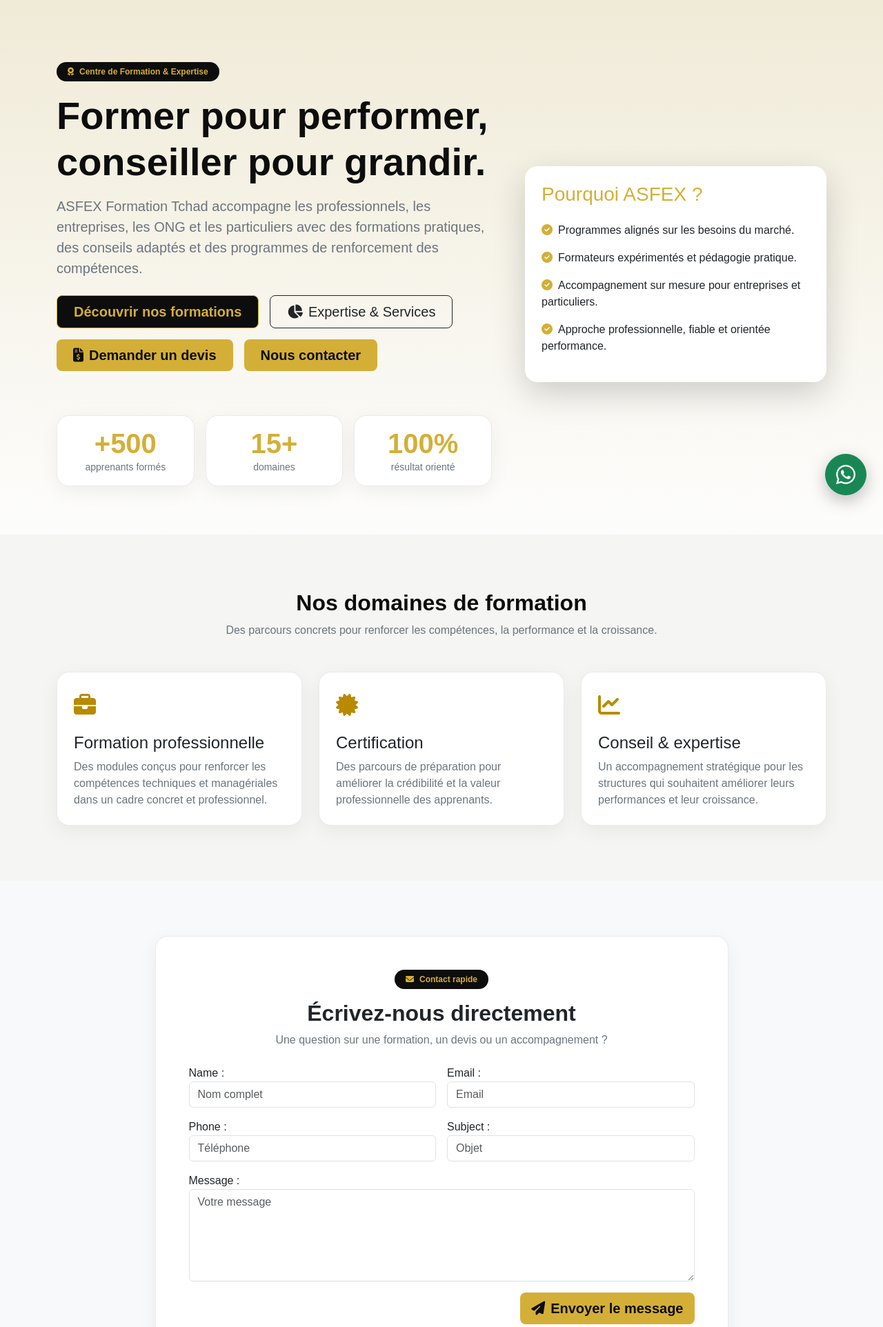
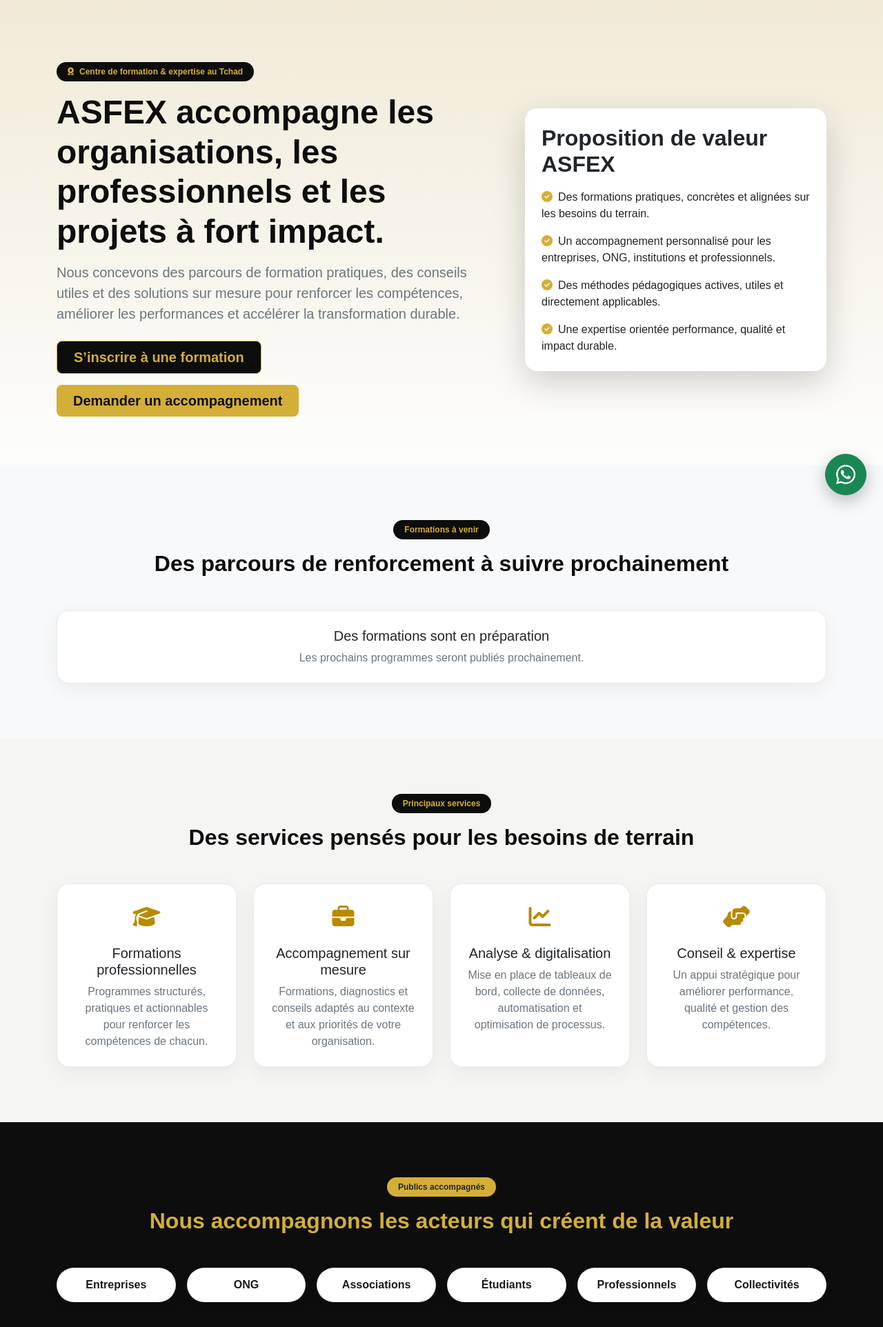
Before and after one commit to f3l1x235/afex, a Django app: page / in a window 1280 px wide. Shown: the part 58-1982 px from the top of the page at 69% size. Run offline with Django 5.2, Linux system fonts and the light colour scheme; data comes from the database, SQL or seed files in the repository; data that the repository does not hold is empty.

Commit message:
Enhance home page layout and SEO metadata; add test for home page sections

```diff
--- a/siteapp/views.py
+++ b/siteapp/views.py
@@ -35,7 +35,7 @@ def admin_logout(request):
 
 
 def home(request):
-    courses = Course.objects.prefetch_related('levels').order_by('created_at')[:3]
+    courses = Course.objects.prefetch_related('levels').exclude(status='terminee').order_by('start_date', 'created_at')[:3]
     latest_articles = Article.objects.order_by('-created_at')[:3]
     seo = SEOSettings.get_current()
     contact_form = ContactMessageForm(request.POST or None)
--- a/templates/home.html
+++ b/templates/home.html
@@ -1,8 +1,8 @@
 {% extends 'base.html' %}
 
-{% block title %}{{ seo_settings.homepage_title }}{% endblock %}
-{% block meta_description %}{{ seo_settings.meta_description }}{% endblock %}
-{% block meta_keywords %}{{ seo_settings.focus_keyword }}{% endblock %}
+{% block title %}{{ page_title|default:seo_settings.homepage_title }}{% endblock %}
+{% block meta_description %}{{ meta_description|default:seo_settings.meta_description }}{% endblock %}
+{% block meta_keywords %}{{ meta_keywords|default:seo_settings.focus_keyword }}{% endblock %}
 
 {% block content %}
 <section class="hero-section">
@@ -10,45 +10,23 @@
     <div class="row align-items-center g-5">
       <div class="col-lg-7">
         <span class="badge bg-dark text-gold px-3 py-2 rounded-pill mb-3">
-          <i class="fa-solid fa-award me-2"></i>Centre de Formation & Expertise
+          <i class="fa-solid fa-award me-2"></i>Centre de formation & expertise au Tchad
         </span>
-        <h1 class="display-4 fw-bold mb-3">Former pour performer, conseiller pour grandir.</h1>
-        <p class="lead text-secondary">ASFEX Formation Tchad accompagne les professionnels, les entreprises, les ONG et les particuliers avec des formations pratiques, des conseils adaptés et des programmes de renforcement des compétences.</p>
-        <div class="d-flex flex-wrap gap-3 mt-4">
-          <a href="/formations/" class="btn btn-dark-gold btn-lg px-4">Découvrir nos formations</a>
-          <a href="{% url 'expertise' %}" class="btn btn-outline-dark btn-lg px-4"><i class="fa-solid fa-chart-pie me-2"></i>Expertise & Services</a>
-          <a href="{% url 'quote_request' %}" class="btn btn-gold btn-lg px-4"><i class="fa-solid fa-file-invoice-dollar me-2"></i>Demander un devis</a>
-          <a href="/contact/" class="btn btn-gold btn-lg px-4">Nous contacter</a>
-        </div>
-        <div class="row mt-5 g-3 text-center">
-          <div class="col-md-4">
-            <div class="card p-3 h-100">
-              <div class="display-6 fw-bold text-gold">+500</div>
-              <small class="text-secondary">apprenants formés</small>
-            </div>
-          </div>
-          <div class="col-md-4">
-            <div class="card p-3 h-100">
-              <div class="display-6 fw-bold text-gold">15+</div>
-              <small class="text-secondary">domaines</small>
-            </div>
-          </div>
-          <div class="col-md-4">
-            <div class="card p-3 h-100">
-              <div class="display-6 fw-bold text-gold">100%</div>
-              <small class="text-secondary">résultat orienté</small>
-            </div>
-          </div>
+        <h1 class="display-5 fw-bold mb-3">ASFEX accompagne les organisations, les professionnels et les projets à fort impact.</h1>
+        <p class="lead text-secondary mb-4">Nous concevons des parcours de formation pratiques, des conseils utiles et des solutions sur mesure pour renforcer les compétences, améliorer les performances et accélérer la transformation durable.</p>
+        <div class="d-flex flex-wrap gap-3 mt-3">
+          <a href="{% url 'courses' %}" class="btn btn-dark-gold btn-lg px-4">S’inscrire à une formation</a>
+          <a href="{% url 'quote_request' %}" class="btn btn-gold btn-lg px-4">Demander un accompagnement</a>
         </div>
       </div>
       <div class="col-lg-5">
         <div class="card p-4 border-0 shadow-lg">
-          <h3 class="mb-4 text-gold">Pourquoi ASFEX ?</h3>
-          <ul class="list-unstyled">
-            <li class="mb-3"><i class="fa-solid fa-circle-check text-gold me-2"></i>Programmes alignés sur les besoins du marché.</li>
-            <li class="mb-3"><i class="fa-solid fa-circle-check text-gold me-2"></i>Formateurs expérimentés et pédagogie pratique.</li>
-            <li class="mb-3"><i class="fa-solid fa-circle-check text-gold me-2"></i>Accompagnement sur mesure pour entreprises et particuliers.</li>
-            <li><i class="fa-solid fa-circle-check text-gold me-2"></i>Approche professionnelle, fiable et orientée performance.</li>
+          <h2 class="fw-bold mb-3">Proposition de valeur ASFEX</h2>
+          <ul class="list-unstyled mb-0">
+            <li class="mb-3"><i class="fa-solid fa-circle-check text-gold me-2"></i>Des formations pratiques, concrètes et alignées sur les besoins du terrain.</li>
+            <li class="mb-3"><i class="fa-solid fa-circle-check text-gold me-2"></i>Un accompagnement personnalisé pour les entreprises, ONG, institutions et professionnels.</li>
+            <li class="mb-3"><i class="fa-solid fa-circle-check text-gold me-2"></i>Des méthodes pédagogiques actives, utiles et directement applicables.</li>
+            <li><i class="fa-solid fa-circle-check text-gold me-2"></i>Une expertise orientée performance, qualité et impact durable.</li>
           </ul>
         </div>
       </div>
@@ -56,58 +34,78 @@
   </div>
 </section>
 
-<section class="section-pad">
+<section class="section-pad bg-light">
   <div class="container">
     <div class="text-center mb-5">
-      <h2 class="fw-bold">Nos domaines de formation</h2>
-      <p class="text-secondary">Des parcours concrets pour renforcer les compétences, la performance et la croissance.</p>
+      <span class="badge bg-dark text-gold px-3 py-2 rounded-pill mb-3">Formations à venir</span>
+      <h2 class="fw-bold">Des parcours de renforcement à suivre prochainement</h2>
     </div>
     <div class="row g-4">
-      <div class="col-md-4">
+      {% for course in courses %}
+      <div class="col-lg-4">
         <div class="card h-100 p-4">
-          <div class="feature-icon mb-3"><i class="fa-solid fa-briefcase"></i></div>
-          <h4>Formation professionnelle</h4>
-          <p class="text-secondary mb-0">Des modules conçus pour renforcer les compétences techniques et managériales dans un cadre concret et professionnel.</p>
+          <span class="badge bg-light text-dark rounded-pill mb-3">{{ course.category }}</span>
+          <h3 class="h4 mb-2">{{ course.name }}</h3>
+          <div class="mb-3">
+            {% for level in course.levels.all %}
+              <span class="badge bg-light text-dark border me-1 mb-1">{{ level.name }}</span>
+            {% endfor %}
+          </div>
+          <p class="text-secondary mb-3">{{ course.summary }}</p>
+          <div class="small text-dark fw-semibold mb-2">
+            {% if course.start_date %}<i class="fa-regular fa-calendar me-2"></i>Début : {{ course.start_date|date:"d/m/Y" }}{% else %}<i class="fa-regular fa-clock me-2"></i>À venir{% endif %}
+          </div>
+          <div class="small text-secondary mb-3">
+            <i class="fa-solid fa-hourglass-half me-2"></i>{{ course.duration }} · {{ course.get_modality_display }}
+          </div>
+          <a href="{% url 'course_detail' course.pk %}" class="btn btn-dark-gold w-100">Voir la formation</a>
         </div>
       </div>
-      <div class="col-md-4">
-        <div class="card h-100 p-4">
-          <div class="feature-icon mb-3"><i class="fa-solid fa-certificate"></i></div>
-          <h4>Certification</h4>
-          <p class="text-secondary mb-0">Des parcours de préparation pour améliorer la crédibilité et la valeur professionnelle des apprenants.</p>
+      {% empty %}
+      <div class="col-12">
+        <div class="card p-4 text-center">
+          <h3 class="h5 mb-2">Des formations sont en préparation</h3>
+          <p class="text-secondary mb-0">Les prochains programmes seront publiés prochainement.</p>
         </div>
       </div>
-      <div class="col-md-4">
-        <div class="card h-100 p-4">
-          <div class="feature-icon mb-3"><i class="fa-solid fa-chart-line"></i></div>
-          <h4>Conseil & expertise</h4>
-          <p class="text-secondary mb-0">Un accompagnement stratégique pour les structures qui souhaitent améliorer leurs performances et leur croissance.</p>
-        </div>
-      </div>
+      {% endfor %}
     </div>
   </div>
 </section>
 
-<section class="section-pad bg-light" id="message">
+<section class="section-pad">
   <div class="container">
-    <div class="row justify-content-center">
-      <div class="col-lg-9">
-        <div class="card p-4 p-lg-5">
-          <div class="text-center mb-4">
-            <span class="badge bg-dark text-gold rounded-pill px-3 py-2 mb-3"><i class="fa-solid fa-envelope me-2"></i>Contact rapide</span>
-            <h2 class="fw-bold">Écrivez-nous directement</h2>
-            <p class="text-secondary mb-0">Une question sur une formation, un devis ou un accompagnement ?</p>
-          </div>
-          <form method="post" class="row g-3">
-            {% csrf_token %}
-            {% for field in contact_form %}
-              <div class="{% if field.name == 'message' %}col-12{% else %}col-md-6{% endif %}">
-                {{ field.label_tag }}{{ field }}
-                {% for error in field.errors %}<div class="text-danger small">{{ error }}</div>{% endfor %}
-              </div>
-            {% endfor %}
-            <div class="col-12 text-end"><button type="submit" class="btn btn-gold btn-lg"><i class="fa-solid fa-paper-plane me-2"></i>Envoyer le message</button></div>
-          </form>
+    <div class="text-center mb-5">
+      <span class="badge bg-dark text-gold px-3 py-2 rounded-pill mb-3">Principaux services</span>
+      <h2 class="fw-bold">Des services pensés pour les besoins de terrain</h2>
+    </div>
+    <div class="row g-4">
+      <div class="col-md-6 col-lg-3">
+        <div class="card h-100 p-4 text-center">
+          <div class="feature-icon mb-3"><i class="fa-solid fa-graduation-cap"></i></div>
+          <h3 class="h5">Formations professionnelles</h3>
+          <p class="text-secondary mb-0">Programmes structurés, pratiques et actionnables pour renforcer les compétences de chacun.</p>
+        </div>
+      </div>
+      <div class="col-md-6 col-lg-3">
+        <div class="card h-100 p-4 text-center">
+          <div class="feature-icon mb-3"><i class="fa-solid fa-briefcase"></i></div>
+          <h3 class="h5">Accompagnement sur mesure</h3>
+          <p class="text-secondary mb-0">Formations, diagnostics et conseils adaptés au contexte et aux priorités de votre organisation.</p>
+        </div>
+      </div>
+      <div class="col-md-6 col-lg-3">
+        <div class="card h-100 p-4 text-center">
+          <div class="feature-icon mb-3"><i class="fa-solid fa-chart-line"></i></div>
+          <h3 class="h5">Analyse & digitalisation</h3>
+          <p class="text-secondary mb-0">Mise en place de tableaux de bord, collecte de données, automatisation et optimisation de processus.</p>
+        </div>
+      </div>
+      <div class="col-md-6 col-lg-3">
+        <div class="card h-100 p-4 text-center">
+          <div class="feature-icon mb-3"><i class="fa-solid fa-handshake-angle"></i></div>
+          <h3 class="h5">Conseil & expertise</h3>
+          <p class="text-secondary mb-0">Un appui stratégique pour améliorer performance, qualité et gestion des compétences.</p>
         </div>
       </div>
     </div>
@@ -117,30 +115,16 @@
 <section class="section-pad bg-dark text-white">
   <div class="container">
     <div class="text-center mb-5">
-      <h2 class="fw-bold text-gold">Nos valeurs</h2>
+      <span class="badge bg-gold text-dark px-3 py-2 rounded-pill mb-3">Publics accompagnés</span>
+      <h2 class="fw-bold text-gold">Nous accompagnons les acteurs qui créent de la valeur</h2>
     </div>
-    <div class="row g-4">
-      <div class="col-md-4">
-        <div class="card h-100 p-4 bg-black border-0 text-white">
-          <div class="feature-icon mb-3 text-gold"><i class="fa-solid fa-medal"></i></div>
-          <h4 class="text-gold">Qualité</h4>
-          <p class="text-light mb-0">Des contenus structurés, utiles et alignés sur les besoins des acteurs économiques et sociaux.</p>
-        </div>
-      </div>
-      <div class="col-md-4">
-        <div class="card h-100 p-4 bg-black border-0 text-white">
-          <div class="feature-icon mb-3 text-gold"><i class="fa-solid fa-users"></i></div>
-          <h4 class="text-gold">Accessibilité</h4>
-          <p class="text-light mb-0">Une pédagogie claire, pratique et orientée vers le terrain, pour un apprentissage réel.</p>
-        </div>
-      </div>
-      <div class="col-md-4">
-        <div class="card h-100 p-4 bg-black border-0 text-white">
-          <div class="feature-icon mb-3 text-gold"><i class="fa-solid fa-bolt"></i></div>
-          <h4 class="text-gold">Impact</h4>
-          <p class="text-light mb-0">Des compétences transférables et un accompagnement qui transforme les besoins en actions concrètes.</p>
-        </div>
-      </div>
+    <div class="row g-3 text-center">
+      <div class="col-md-4 col-lg-2"><div class="logo-pill">Entreprises</div></div>
+      <div class="col-md-4 col-lg-2"><div class="logo-pill">ONG</div></div>
+      <div class="col-md-4 col-lg-2"><div class="logo-pill">Associations</div></div>
+      <div class="col-md-4 col-lg-2"><div class="logo-pill">Étudiants</div></div>
+      <div class="col-md-4 col-lg-2"><div class="logo-pill">Professionnels</div></div>
+      <div class="col-md-4 col-lg-2"><div class="logo-pill">Collectivités</div></div>
     </div>
   </div>
 </section>
@@ -148,26 +132,22 @@
 <section class="section-pad">
   <div class="container">
     <div class="text-center mb-5">
-      <h2 class="fw-bold">Formations phares</h2>
+      <span class="badge bg-dark text-gold px-3 py-2 rounded-pill mb-3">Quelques réalisations</span>
+      <h2 class="fw-bold">Chiffres clés et impact ASFEX</h2>
     </div>
-    <div class="row g-4">
-      {% for course in courses %}
-        <div class="col-md-4">
-          <div class="card h-100 p-4">
-            <span class="badge bg-light text-dark rounded-pill mb-3">{{ course.category }}</span>
-            <h4>{{ course.name }}</h4>
-            <div class="mb-2">{% for level in course.levels.all %}<span class="badge bg-light text-dark border me-1">{{ level.name }}</span>{% endfor %}</div>
-            <p class="text-secondary mb-0">{{ course.summary }}</p>
-          </div>
-        </div>
-      {% empty %}
-        <div class="col-12">
-          <div class="card p-4 text-center">
-            <strong>Programmes en préparation</strong>
-            <p class="text-secondary mb-0">Nous préparons des formations de pointe pour les besoins du marché local.</p>
-          </div>
-        </div>
-      {% endfor %}
+    <div class="row g-4 text-center">
+      <div class="col-md-6 col-lg-3">
+        <div class="card h-100 p-4"><div class="display-5 fw-bold text-gold mb-2">+500</div><p class="mb-0 text-secondary">apprenants formés</p></div>
+      </div>
+      <div class="col-md-6 col-lg-3">
+        <div class="card h-100 p-4"><div class="display-5 fw-bold text-gold mb-2">15+</div><p class="mb-0 text-secondary">thématiques couvertes</p></div>
+      </div>
+      <div class="col-md-6 col-lg-3">
+        <div class="card h-100 p-4"><div class="display-5 fw-bold text-gold mb-2">80%</div><p class="mb-0 text-secondary">de satisfaction</p></div>
+      </div>
+      <div class="col-md-6 col-lg-3">
+        <div class="card h-100 p-4"><div class="display-5 fw-bold text-gold mb-2">12</div><p class="mb-0 text-secondary">partenaires / organisations</p></div>
+      </div>
     </div>
   </div>
 </section>
@@ -175,98 +155,32 @@
 <section class="section-pad bg-light">
   <div class="container">
     <div class="text-center mb-5">
-      <h2 class="fw-bold">Actualités & conseils</h2>
+      <span class="badge bg-dark text-gold px-3 py-2 rounded-pill mb-3">Témoignages</span>
+      <h2 class="fw-bold">Ce que disent ceux qui nous ont accompagnés</h2>
     </div>
     <div class="row g-4">
-      {% for article in articles %}
-        <div class="col-md-4">
-          <div class="card h-100 p-4">
-            <div class="text-gold fw-bold mb-2">Actualité</div>
-            <h4>{{ article.title }}</h4>
-            <p class="text-secondary mb-0">{{ article.excerpt }}</p>
-          </div>
-        </div>
-      {% empty %}
-        <div class="col-12">
-          <div class="card p-4 text-center">
-            <strong>Actualités à venir</strong>
-          </div>
-        </div>
-      {% endfor %}
-    </div>
-  </div>
-</section>
-
-<section class="section-pad">
-  <div class="container">
-    <div class="text-center mb-5">
-      <span class="badge bg-dark text-gold rounded-pill px-3 py-2 mb-3">
-        <i class="fa-solid fa-people-group me-2"></i>Ils nous font confiance
-      </span>
-      <h2 class="fw-bold">Une expertise reconnue par les organisations</h2>
-    </div>
-    <div class="row g-4">
-      <div class="col-md-4">
+      <div class="col-lg-4">
         <div class="testimonial-card">
           <div class="text-gold mb-3"><i class="fa-solid fa-quote-left fa-2x"></i></div>
-          <p class="text-secondary">"ASFEX a su aligner nos besoins avec des formations concrètes, utiles et immédiatement applicables au terrain. La qualité de l’accompagnement a été remarquable."</p>
+          <p class="text-secondary">« ASFEX a su aller droit au besoin de notre équipe et proposer des contenus immédiatement applicables. Le niveau de pédagogie et d’accompagnement a été remarquable. »</p>
           <div class="fw-bold">M. Ngaro</div>
           <small class="text-secondary">Directeur d’organisation</small>
         </div>
       </div>
-      <div class="col-md-4">
+      <div class="col-lg-4">
         <div class="testimonial-card">
           <div class="text-gold mb-3"><i class="fa-solid fa-quote-left fa-2x"></i></div>
-          <p class="text-secondary">"Les modules proposés étaient pratiques, bien structurés et orientés résultats. Nous avons pu renforcer les compétences de notre équipe en peu de temps."</p>
+          <p class="text-secondary">« Les modules étaient bien structurés et orientés résultats. Notre équipe a rapidement gagné en autonomie et en confiance. »</p>
           <div class="fw-bold">A. Mahamat</div>
           <small class="text-secondary">Chef de projet</small>
         </div>
       </div>
-      <div class="col-md-4">
+      <div class="col-lg-4">
         <div class="testimonial-card">
           <div class="text-gold mb-3"><i class="fa-solid fa-quote-left fa-2x"></i></div>
-          <p class="text-secondary">"Une vraie valeur ajoutée pour les professionnels qui veulent faire évoluer leurs compétences avec sérieux, méthode et impact durable."</p>
+          <p class="text-secondary">« Une vraie valeur ajoutée pour les professionnels qui veulent faire évoluer leurs compétences avec sérieux, méthode et impact durable. »</p>
           <div class="fw-bold">S. Djarma</div>
-          <small class="text-secondary">Formateur & consultant</small>
-        </div>
-      </div>
-    </div>
-
-    <div class="row justify-content-center g-3 mt-5">
-      <div class="col-auto"><div class="logo-pill">ONG</div></div>
-      <div class="col-auto"><div class="logo-pill">Entreprises</div></div>
-      <div class="col-auto"><div class="logo-pill">Partenaires</div></div>
-      <div class="col-auto"><div class="logo-pill">Professionnels</div></div>
-      <div class="col-auto"><div class="logo-pill">Collectivités</div></div>
-    </div>
-  </div>
-</section>
-
-<section class="section-pad bg-dark text-white">
-  <div class="container">
-    <div class="text-center mb-5">
-      <h2 class="fw-bold text-gold">Comment nous accompagnons vos ambitions</h2>
-    </div>
-    <div class="row g-4">
-      <div class="col-md-4">
-        <div class="mini-stat h-100">
-          <div class="feature-icon mb-3"><i class="fa-solid fa-magnifying-glass"></i></div>
-          <h4 class="text-gold">1. Diagnostiquer</h4>
-          <p class="mb-0 text-light">Nous identifions les besoins, les priorités et les objectifs pour orienter le bon parcours.</p>
-        </div>
-      </div>
-      <div class="col-md-4">
-        <div class="mini-stat h-100">
-          <div class="feature-icon mb-3"><i class="fa-solid fa-chalkboard-user"></i></div>
-          <h4 class="text-gold">2. Former</h4>
-          <p class="mb-0 text-light">Nos formations sont conçues pour être pratiques, pédagogiques et directement utiles sur le terrain.</p>
-        </div>
-      </div>
-      <div class="col-md-4">
-        <div class="mini-stat h-100">
-          <div class="feature-icon mb-3"><i class="fa-solid fa-chart-column"></i></div>
-          <h4 class="text-gold">3. Transformer</h4>
-          <p class="mb-0 text-light">Nous visons un impact durable : compétences renforcées, performance et confiance retrouvée.</p>
+          <small class="text-secondary">Consultant & formateur</small>
         </div>
       </div>
     </div>
@@ -277,10 +191,10 @@
   <div class="container">
     <div class="card p-5 text-center">
       <h2 class="fw-bold mb-3">Vous avez un besoin de formation ou d’expertise ?</h2>
-      <p class="lead text-secondary">ASFEX vous accompagne pour développer vos compétences, optimiser vos performances et avancer sereinement.</p>
-      <div class="d-flex justify-content-center flex-wrap gap-3 mt-4">
-        <a href="{% url 'quote_request' %}" class="btn btn-dark-gold btn-lg">Demander un devis</a>
-        <a href="https://wa.me/23562153127" class="btn btn-gold btn-lg" target="_blank" rel="noopener">Contacter sur WhatsApp</a>
+      <p class="lead text-secondary mb-4">ASFEX vous aide à renforcer les compétences, à mieux organiser votre travail et à avancer avec plus de confiance.</p>
+      <div class="d-flex justify-content-center flex-wrap gap-3">
+        <a href="{% url 'courses' %}" class="btn btn-dark-gold btn-lg">S’inscrire à une formation</a>
+        <a href="{% url 'quote_request' %}" class="btn btn-gold btn-lg">Demander un accompagnement</a>
       </div>
     </div>
   </div>
```
Also changed, not shown: siteapp/tests.py (+12 -0 lines).
